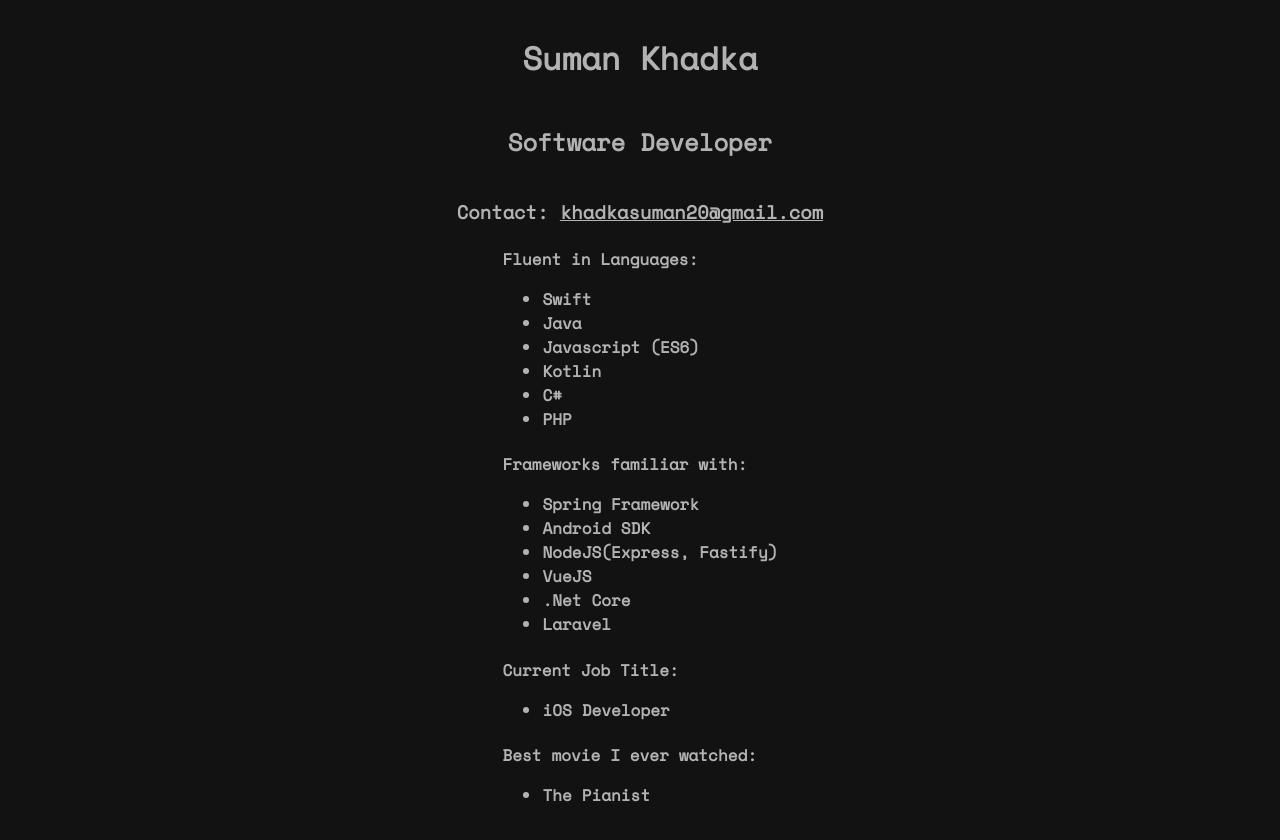
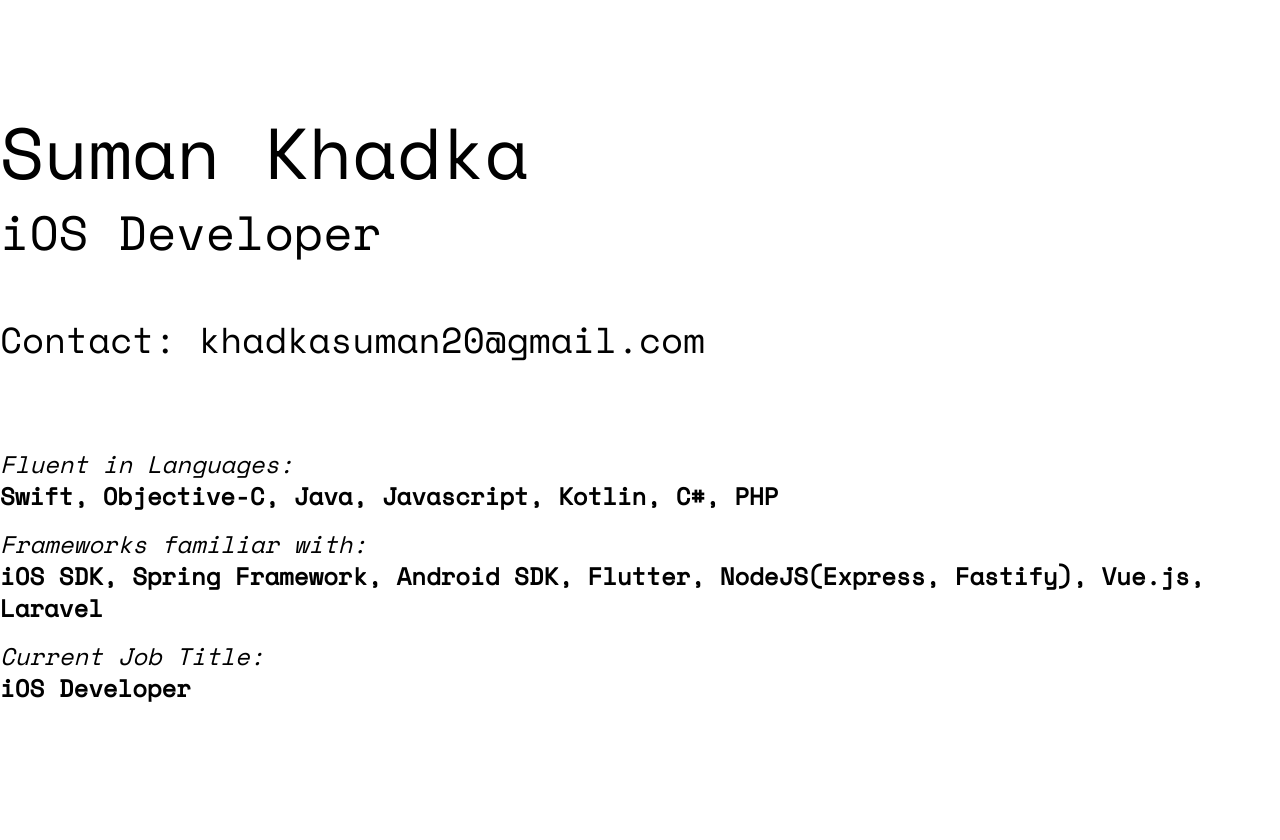
Before and after one commit to hehexddddd/khadkasuman.github.io, a plain HTML site: page index.html in a window 1280 px wide. After the commit the page ends 800 px from the top, so only its background shows below. Drawn offline with nearby package versions, Linux system fonts and the light colour scheme.

Commit message:
update homepage

```diff
--- a/css/index.css
+++ b/css/index.css
@@ -1,25 +1,13 @@
 @import url('https://fonts.googleapis.com/css2?family=Space+Mono&display=swap');
-
-body{
-    font-family: 'Space Mono', sans-serif;
-    background: #121212;
-    color: white;
-    filter: brightness(70%);
-    display: flex;
-    justify-content: center;
-    align-items: center;
-    flex-direction: column;
-    text-align: left;
-    padding: 5px;
-}
-.technologies{
-    flex-direction: row;
+body {
+    font-family: 'Space Mono', sans-serif !important;
+    filter: brightness(70%) !important;
 }
 
-a{
+a {
     color: white;
 }
 
-.mt-4{
+.mt-4 {
     margin-top: 2px;
 }
--- a/index.html
+++ b/index.html
@@ -5,74 +5,52 @@
     <meta charset="utf-8">
     <title>Suman Khadka</title>
     <meta name="viewport" content="width=device-width, initial-scale=1.0">
+
     <!-- CSS -->
     <link rel="stylesheet" href="css/index.css">
+    <link href="https://unpkg.com/tailwindcss@^2/dist/tailwind.min.css" rel="stylesheet">
 </head>
 
 <body>
-    <h1>Suman Khadka</h1>
-    <h2>Software Developer</h2>
-    <h3>Contact: <a href='mailto:khadkasuman20@gmail.com'>khadkasuman20@gmail.com</a></h3>
+    <div class="flex h-screen">
+        <div class="m-auto">
+            <div class="grid grid-cols">
+                <div class="grid grid-rows-3">
+                    <div class="text-7xl my-5">Suman Khadka</div>
+                    <div class="text-5xl">iOS Developer</div>
+                    <div class="text-4xl">Contact: <a href='mailto:khadkasuman20@gmail.com'>khadkasuman20@gmail.com</a></div>
+                </div>
 
-    <div class='technologies'>
-        <h4 class='mt-4'>Fluent in Languages:
-            <ul>
-                <li>
-                    Swift
-                </li>
-                <li>
-                    Java
-                </li>
-                <li>
-                    Javascript (ES6)
-                </li>
-                <li>
-                    Kotlin
-                </li>
-                <li>
-                    C#
-                </li>
-                <li>
-                    PHP
-                </li>
-            </ul>
-        </h4>
-        <h4 class='mt-4'>Frameworks familiar with:
-            <ul>
-                <li>
-                    Spring Framework
-                </li>
-                <li>
-                    Android SDK
-                </li>
-                <li>
-                    NodeJS(Express, Fastify)
-                </li>
-                <li>
-                    VueJS
-                </li>
-                <li>
-                    .Net Core
-                </li>
-                <li>
-                    Laravel
-                </li>
-            </ul>
-        </h4>
-        <h4 class='mt-4'>Current Job Title:
-            <ul>
-                <li>
-                    iOS Developer
-                </li>
-            </ul>
-        </h4>
-        <h4 class='mt-4'>Best movie I ever watched:
-            <ul>
-                <li>
-                    The Pianist
-                </li>
-            </ul>
-        </h4>
+                <div class='grid grid-rows text-2xl'>
+                    <div class='mt-4'>
+                        <div>
+                            <i>Fluent in Languages:</i>
+                        </div>
+                        <div>
+                            <b>Swift, Objective-C, Java, Javascript, Kotlin, C#, PHP</b>
+                        </div>
+                    </div>
+                    <div class='mt-4'>
+                        <div>
+                            <i>Frameworks familiar with:</i>
+                        </div>
+                        <div>
+                            <b>iOS SDK, Spring Framework, Android SDK, Flutter, NodeJS(Express, Fastify), Vue.js, Laravel</b>
+                        </div>
+
+                    </div>
+                    <div class='mt-4'>
+                        <div>
+                            <i>Current Job Title:</i>
+                        </div>
+                        <div>
+                            <b>iOS Developer</b>
+                        </div>
+                    </div>
+
+                </div>
+            </div>
+        </div>
     </div>
 </body>
 
```
